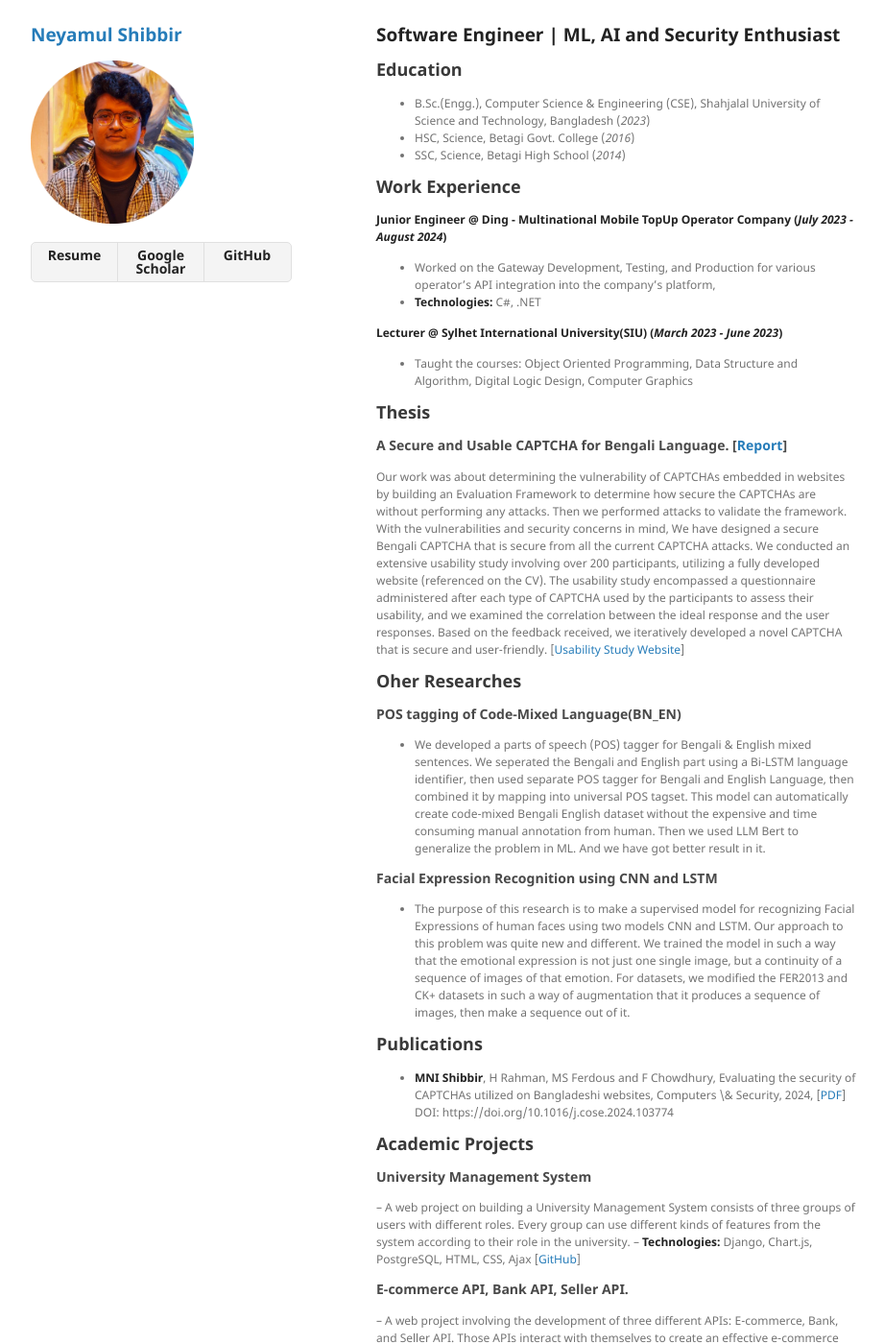
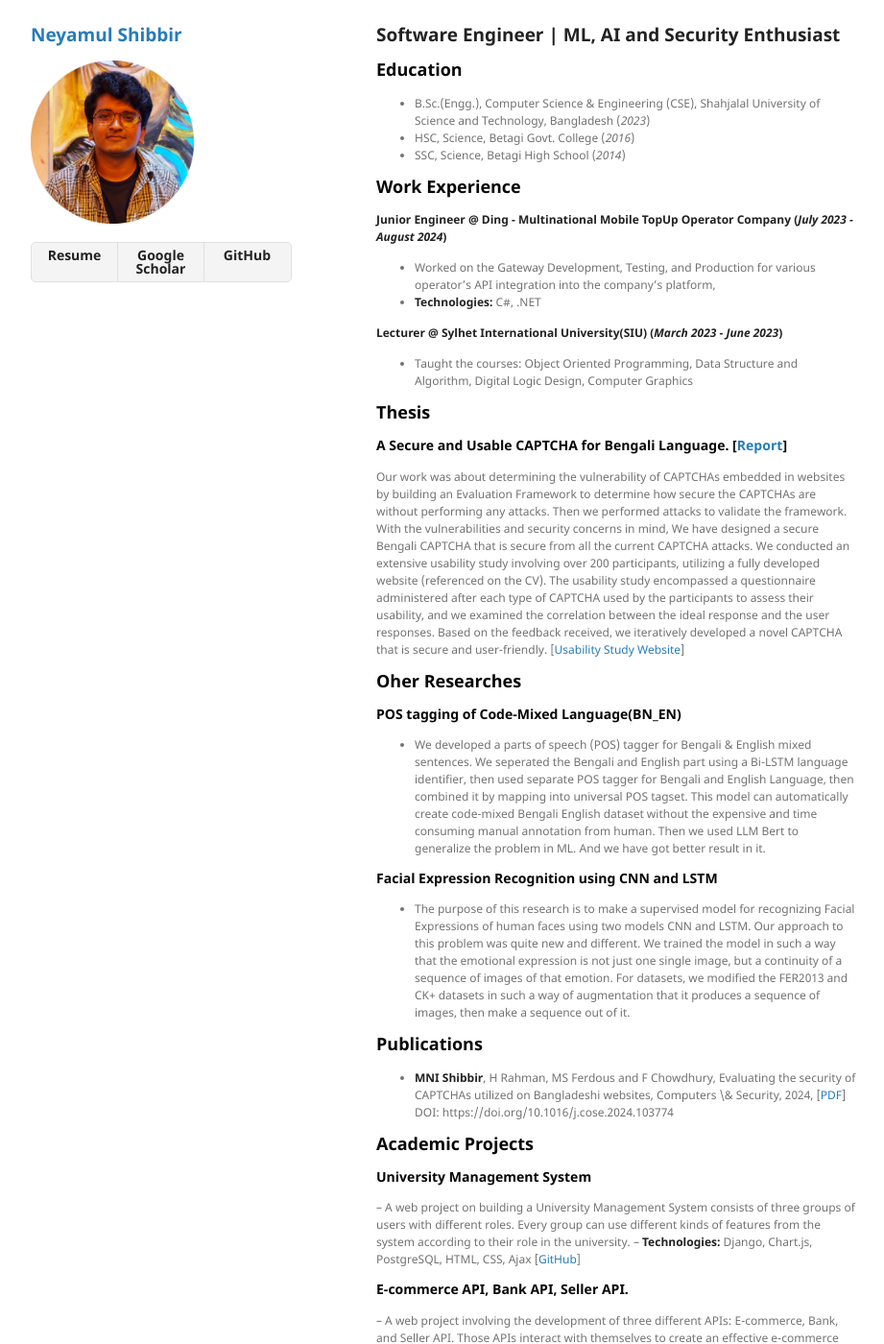
Before and after one commit to neyamul-sbr/neyamul.github.io, a Jekyll site: the page built from index.md, in a window 1280 px wide and 1400 px high. Shown: the whole window at 96% size, without its empty margins (178-1099 px from the left). Built offline with Jekyll 4.4.1, drawn with Linux system fonts in a browser that asks for light colours; our own code applies the rules of GitHub Pages for plain Markdown files; the repository's description, which GitHub fills in, is left out.

Commit message:
Update jekyll-theme-minimal.scss

```diff
--- a/_sass/jekyll-theme-minimal.scss
+++ b/_sass/jekyll-theme-minimal.scss
@@ -27,11 +27,11 @@ h1 {
 }
 
 h2 {
-  color:#393939;
+  color:#060606;
 }
 
 h3, h4, h5, h6 {
-  color:#494949;
+  color:#060606;
 }
 
 a {
```
